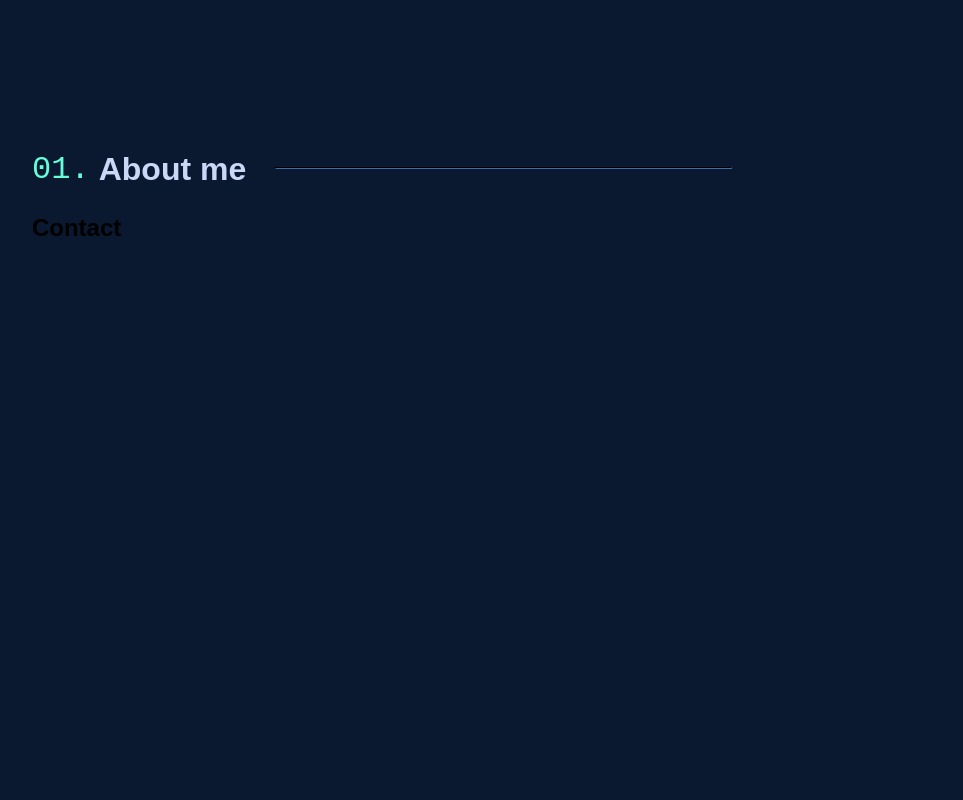
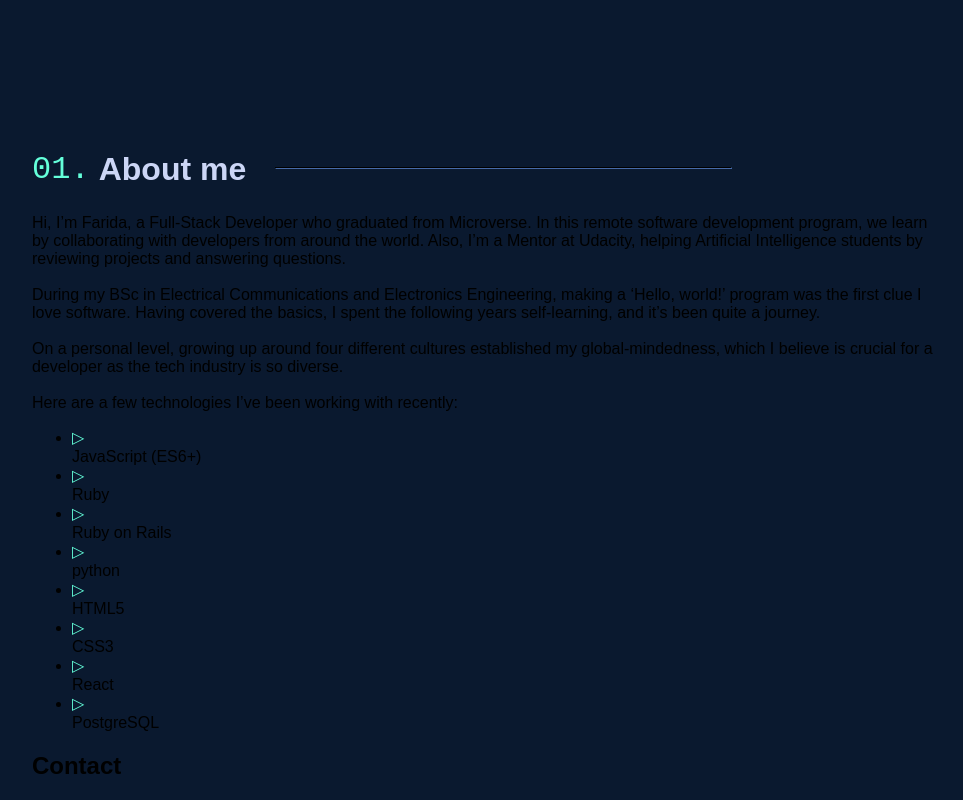
Before and after one commit to Farida-Hamid/Personal-Website, a React (Create React App) app: page / in a window 1280 px wide. Shown: the part 614-1414 px from the top of the page, without its empty margins (153-1116 px from the left). Before the commit the page ends 876 px from the top, so only its background shows below. Built offline with nearby package versions, Linux system fonts and the light colour scheme.

Commit message:
Add conternt to about me

```diff
--- a/src/components/About.js
+++ b/src/components/About.js
@@ -1,14 +1,36 @@
 import React from "react";
+import "../style/about.css"
 
 const About = () => {
   return (
-    <>
+    <div className="about">
       <h2 className="title">
         <div className="robotic">01.</div>
         About me
         <hr></hr>
       </h2>
-    </>
+      <p>Hi, I’m Farida, a Full-Stack Developer who graduated from Microverse. In this
+      remote software development program, we learn by collaborating with developers from
+      around the world. Also, I’m a Mentor at Udacity, helping Artificial Intelligence
+      students by reviewing projects and answering questions. <br/><br/>During my BSc in
+      Electrical Communications and Electronics Engineering, making a ‘Hello, world!’ program was the
+      first clue I love software. Having covered the basics, I spent the following years
+      self-learning, and it’s been quite a journey.<br/><br/>
+      On a personal level, growing up around four different cultures established my
+      global-mindedness, which I believe is crucial for a developer as the tech industry is
+      so diverse.<br/><br/>Here are a few technologies I’ve been working with recently:</p>
+
+      <ul>
+        <li> <div className="robotic">▷</div> JavaScript (ES6+)</li>
+        <li> <div className="robotic">▷</div> Ruby</li>
+        <li> <div className="robotic">▷</div> Ruby on Rails</li>
+        <li> <div className="robotic">▷</div> python</li>
+        <li> <div className="robotic">▷</div> HTML5</li>
+        <li> <div className="robotic">▷</div> CSS3</li>
+        <li> <div className="robotic">▷</div> React</li>
+        <li> <div className="robotic">▷</div> PostgreSQL</li>
+      </ul>
+    </div>
   )
 }
 
```
